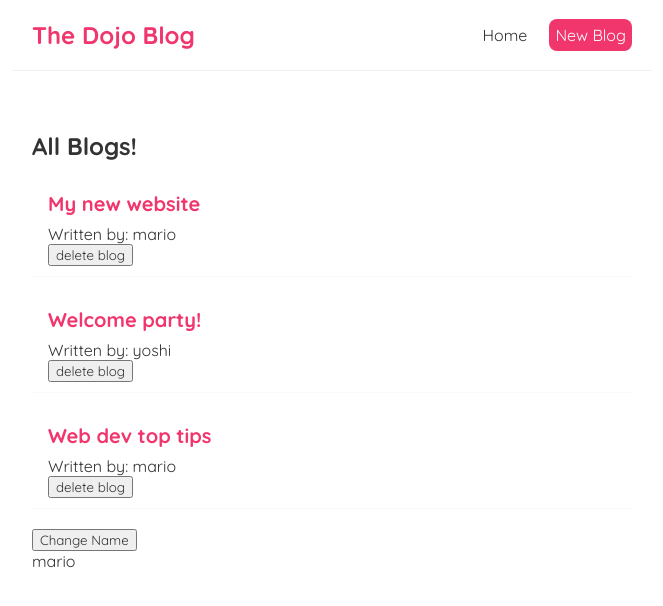
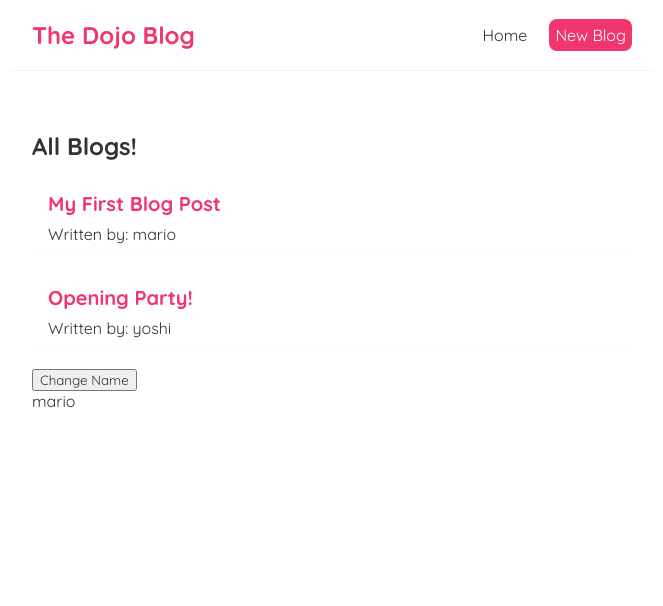
Before and after one commit to HARSHITHA579-pixel/task-website-ideation, a React (Create React App) app in the folder AritraGhoshWebDev/practice/10. React_Basics/dojo-blog/: page / in a window 1280 px wide. Shown: the top 606 px of the page, without its empty margins (308-971 px from the left). Built offline with nearby package versions, Linux system fonts and the light colour scheme; data requests are answered from the project's data file.

Commit message:
Feat: JSON server and fetching data

```diff
--- /dev/null
+++ b/AritraGhoshWebDev/practice/10. React_Basics/dojo-blog/data/db.json
@@ -0,0 +1,16 @@
+{
+    "blogs": [
+        {
+            "title": "My First Blog Post",
+            "body": "Why do we use it?\n It is a long established fact that a reader will be distracted by the readable content of a page when looking at its layout. The point of using Lorem Ipsum is that it has a more-or-less normal distribution of letters, as opposed to using 'Content here, content here', making it look like readable English. Many desktop publishing packages and web page editors now use Lorem Ipsum as their default model text, and a search for 'lorem ipsum' will uncover many web sites still in their infancy. Various versions have evolved over the years, sometimes by accident, sometimes on purpose (injected humour and the like).",
+            "author": "mario",
+            "id": 1
+        },
+        {
+            "title": "Opening Party!",
+            "body": "Lorem Ipsum is simply dummy text of the printing and typesetting industry. Lorem Ipsum has been the industry's standard dummy text ever since the 1500s, when an unknown printer took a galley of type and scrambled it to make a type specimen book. It has survived not only five centuries, but also the leap into electronic typesetting, remaining essentially unchanged. It was popularised in the 1960s with the release of Letraset sheets containing Lorem Ipsum passages, and more recently with desktop publishing software like Aldus PageMaker including versions of Lorem Ipsum.",
+            "author": "yoshi",
+            "id": 2
+        }
+    ]
+}
--- a/AritraGhoshWebDev/practice/10. React_Basics/dojo-blog/src/BLogList.js
+++ b/AritraGhoshWebDev/practice/10. React_Basics/dojo-blog/src/BLogList.js
@@ -1,5 +1,6 @@
 // destructure
-const BlogList = ({blogs, title, handleDelete}) => {
+// const BlogList = ({blogs, title, handleDelete}) => {
+const BlogList = ({blogs, title}) => {
     // props - object
 // const BlogList = (props) => {
     // const blogs = props.blogs;
@@ -12,7 +13,7 @@
                 <div className="blog-preview" key={blog.id}>
                     <h2>{blog.title}</h2>
                     <p>Written by: {blog.author}</p>
-                    <button onClick={() => handleDelete(blog.id)}>delete blog</button>
+                    {/* <button onClick={() => handleDelete(blog.id)}>delete blog</button> */}
                 </div>
             ))}
         </div>
--- a/AritraGhoshWebDev/practice/10. React_Basics/dojo-blog/src/Home.js
+++ b/AritraGhoshWebDev/practice/10. React_Basics/dojo-blog/src/Home.js
@@ -22,24 +22,31 @@
     //     setAge(30);
     // }
 
-    const [blogs, setBlogs] = useState([
-        {title: 'My new website', body: 'lorem ipsum...', author: 'mario', id: 1},
-        {title: 'Welcome party!', body: 'lorem ipsum...', author: 'yoshi', id: 2},
-        {title: 'Web dev top tips', body: 'lorem ipsum...', author: 'mario', id: 3}
-    ]);
+    const [blogs, setBlogs] = useState(null);
 
     const [name, setName] = useState('mario');
 
-    const handleDelete = (id) => {
-        const newBlogs = blogs.filter(blog => blog.id !== id);
-        setBlogs(newBlogs);
-    }
+    // const handleDelete = (id) => {
+    //     const newBlogs = blogs.filter(blog => blog.id !== id);
+    //     setBlogs(newBlogs);
+    // }
+
+    // useEffect(() => {
+    //     console.log('use effect ran');
+    //     console.log(name);
+    // }, [name]);
+    // [] ensures useEffect runs once after 1st initial render
 
     useEffect(() => {
-        console.log('use effect ran');
-        console.log(name);
-    }, [name]);
-    // [] ensures useEffect runs once after 1st initial render
+        fetch('http://localhost:8000/blogs')
+        .then(res => {
+            return res.json();
+        })
+        .then((data) => {
+            // console.log(data);
+            setBlogs(data);
+        })
+    }, []);
 
     return (
         <div className="home">
@@ -51,7 +58,8 @@
             {/* props to send data from parent component to child component -   1. makes it reusable,
                 2. data can be used in home component if needed */}
 
-            <BlogList blogs={blogs} title="All Blogs!" handleDelete={handleDelete}/>
+            {/* {blogs && <BlogList blogs={blogs} title="All Blogs!" handleDelete={handleDelete}/> } */}
+            {blogs && <BlogList blogs={blogs} title="All Blogs!"/> }
             {/* <BlogList blogs={blogs.filter((blog) => blog.author === 'mario')} title="Mario's Blogs!"/> */}
 
             <button onClick={(() => setName('luigi'))}>Change Name</button>
```
